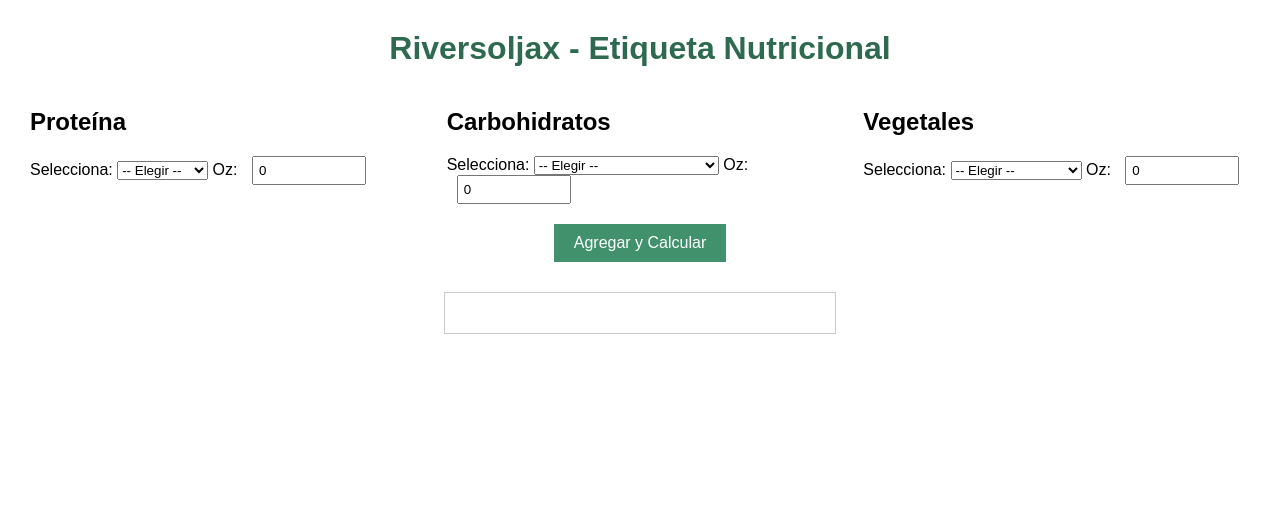
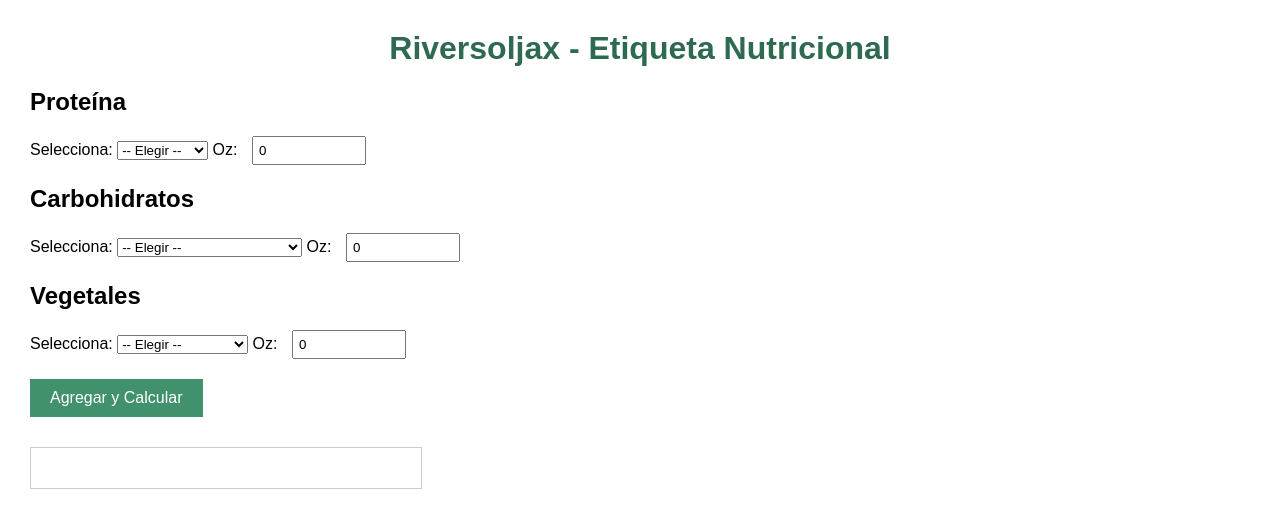
Before and after one commit to Chris6776-soli/riversoljaxfactlabel, a Flask app: page / in a window 1280 px wide. Shown: the top 528 px of the page. Run offline with Flask 3, Linux system fonts and the light colour scheme.

Commit message:
index.html

```diff
--- a/templates/index.html
+++ b/templates/index.html
@@ -1,7 +1,7 @@
 <!DOCTYPE html>
 <html lang="es">
 <head>
-  <meta charset="UTF-8">
+  <meta charset="UTF-8" />
   <title>Riversoljax - Etiqueta Nutricional</title>
   <style>
     body {
@@ -10,17 +10,12 @@
     }
     h1 {
       color: #2d6a4f;
+      /* Keep header centered */
       text-align: center;
     }
-    .form-sections {
-      display: flex;
-      gap: 30px;
-      justify-content: center;
+    .section {
       margin-bottom: 20px;
-    }
-    .section {
-      flex: 1;
-      min-width: 200px;
+      min-width: 300px;
     }
     label {
       display: block;
@@ -31,8 +26,9 @@
       padding: 5px;
       margin-left: 10px;
     }
+    /* Left align buttons container */
     .buttons-container {
-      text-align: center;
+      text-align: left;
       margin-bottom: 30px;
     }
     button {
@@ -41,7 +37,7 @@
       color: white;
       border: none;
       cursor: pointer;
-      margin: 0 10px;
+      margin-right: 10px;
       font-size: 16px;
     }
     #result {
@@ -49,8 +45,8 @@
       border: 1px solid #ccc;
       padding: 20px;
       width: 350px;
-      margin-left: auto;
-      margin-right: auto;
+      /* Align left instead of center */
+      margin-left: 0;
     }
     @media print {
       body * {
@@ -74,7 +70,6 @@
   <h1>Riversoljax - Etiqueta Nutricional</h1>
 
   <form method="POST">
-    <div class="form-sections">
     <div class="section">
       <h2>Proteína</h2>
       <label>
@@ -87,7 +82,7 @@
           <option value="tilapia">Tilapia</option>
           <option value="camarones">Camarones</option>
         </select>
-          Oz: <input type="number" name="proteina_gramos" min="0" value="0">
+        Oz: <input type="number" name="proteina_gramos" min="0" value="0" />
       </label>
     </div>
 
@@ -105,7 +100,7 @@
           <option value="quinoa">Quinoa</option>
           <option value="coliflor">Coliflor</option>
         </select>
-          Oz: <input type="number" name="carbohidrato_gramos" min="0" value="0">
+        Oz: <input type="number" name="carbohidrato_gramos" min="0" value="0" />
       </label>
     </div>
 
@@ -123,9 +118,8 @@
           <option value="pepino">Pepino</option>
           <option value="green_beans">Green Beans</option>
         </select>
-          Oz: <input type="number" name="vegetal_gramos" min="0" value="0">
+        Oz: <input type="number" name="vegetal_gramos" min="0" value="0" />
       </label>
-      </div>
     </div>
 
     <div class="buttons-container">
@@ -139,14 +133,18 @@
   <div id="result">
     {% if etiqueta %}
       <div style="text-align: center; margin-bottom: 15px;">
-        <img src="/static/logo.png" alt="Riversoljax Logo" style="height: 140px;">
+        <img
+          src="/static/logo.png"
+          alt="Riversoljax Logo"
+          style="height: 140px"
+        />
       </div>
 
       {% if resumen %}
-        <p style="margin-bottom: 15px;"><strong>Plato:</strong> {{ resumen }}</p>
+        <p style="margin-bottom: 15px"><strong>Plato:</strong> {{ resumen }}</p>
       {% endif %}
 
-      <h2 style="margin: 0;">Etiqueta Nutricional</h2>
+      <h2 style="margin: 0">Etiqueta Nutricional</h2>
       <p><strong>Calorías:</strong> {{ etiqueta.calorias | round }} kcal</p>
       <p><strong>Proteína:</strong> {{ etiqueta.proteina | round }} g</p>
       <p><strong>Grasa:</strong> {{ etiqueta.grasa | round }} g</p>
```
Lines whose indentation alone changed are shown as unchanged.
